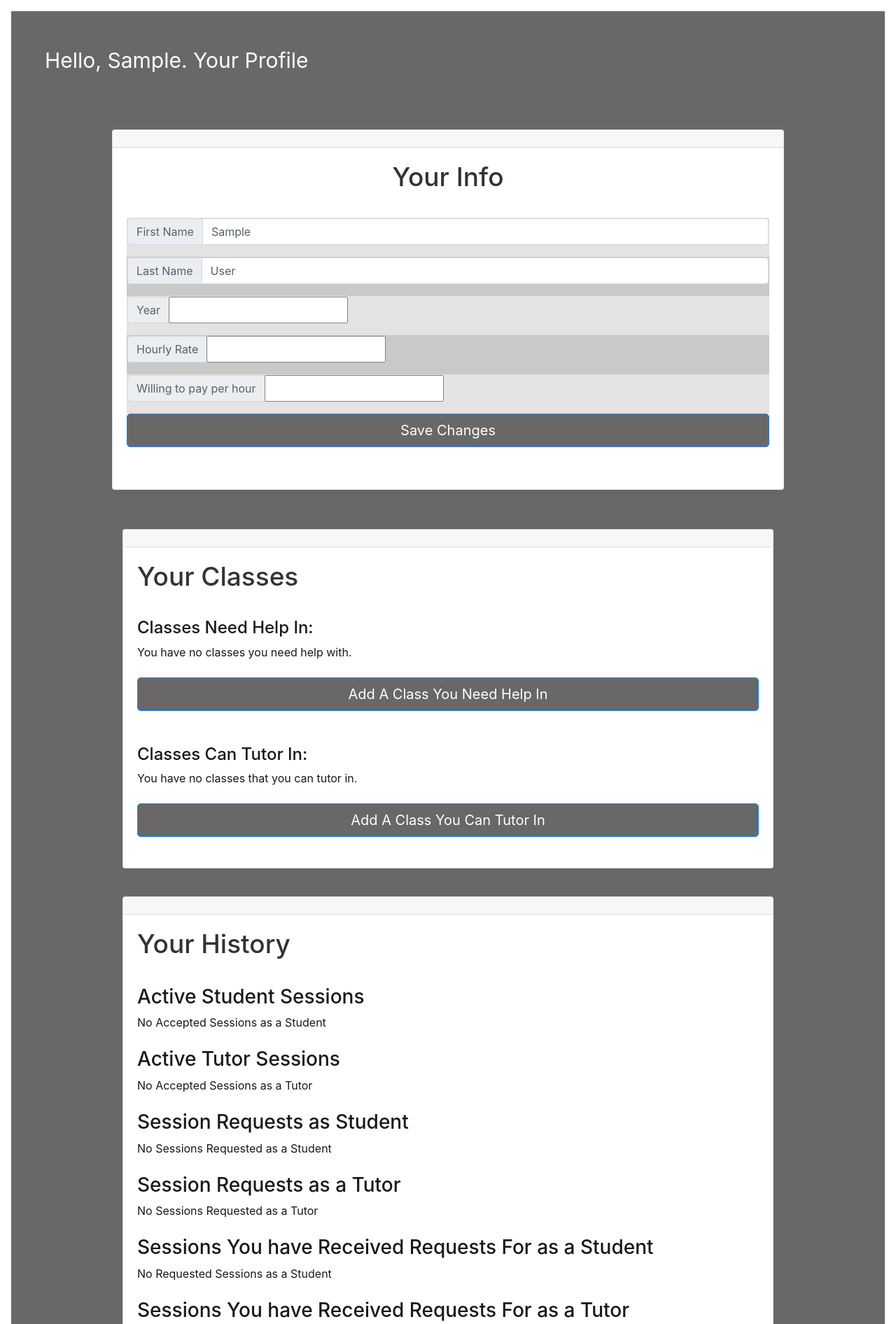
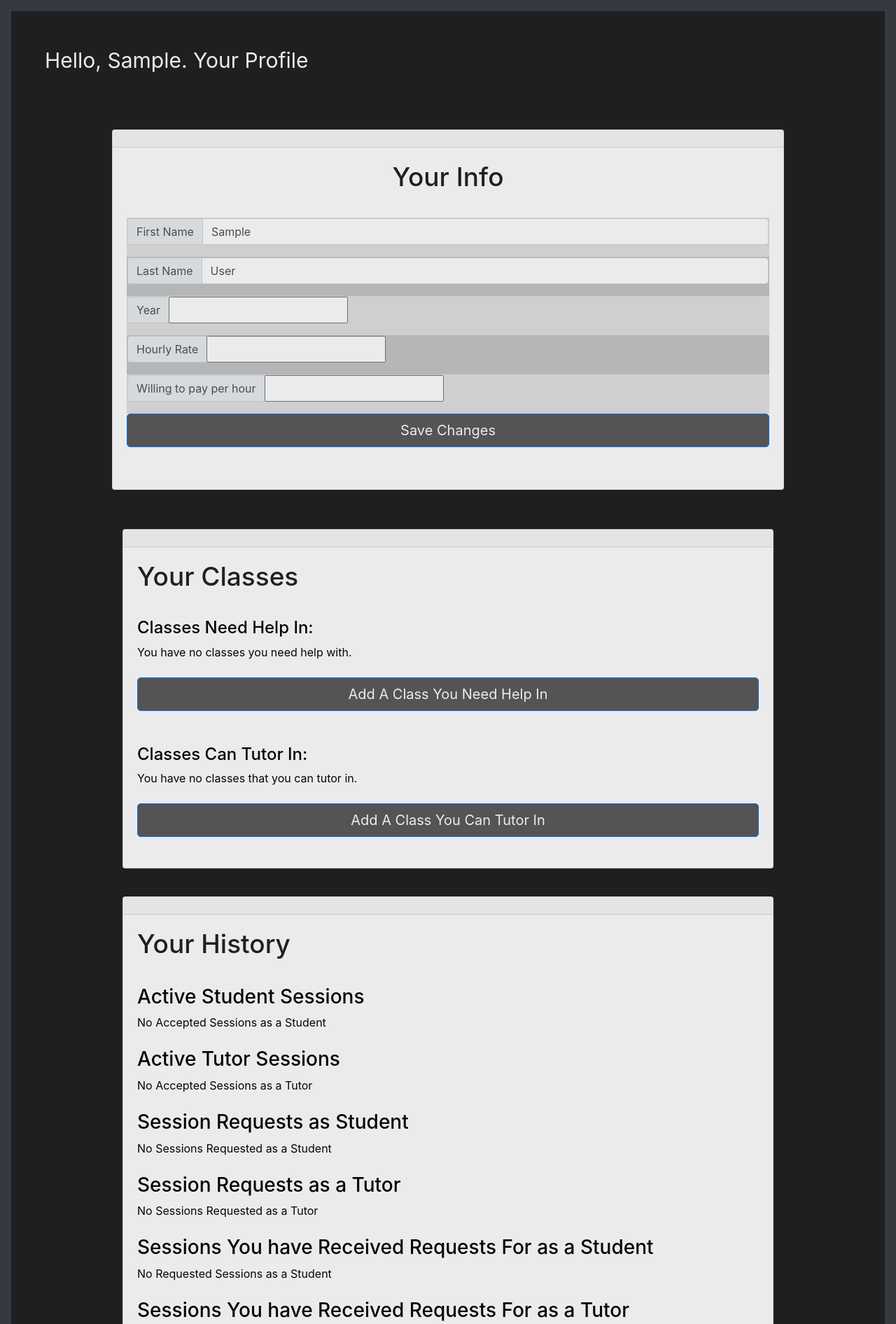
Before and after one commit to jam3gw/QuickTutorApp, a Django app: page /profile/ in a window 1280 px wide. Shown: the part 56-1948 px from the top of the page at 70% size. Run offline with Django 3.2, Linux system fonts and the light colour scheme; the visitor is signed in with stand-in values (Sample User, id 1); data that the repository does not hold is empty; some libraries are stand-ins or nearby versions.

Commit message:
fixed conflicting changes

```diff
--- a/QuickTutor/static/styling/profile.css
+++ b/QuickTutor/static/styling/profile.css
@@ -1,10 +1,6 @@
 body {
     background-size: cover;
-<<<<<<< HEAD
     background: #343a40;
-=======
-    background: rgb(255, 187, 61);
->>>>>>> origin
 }
 
 /* stylelint-disable selector-list-comma-newline-after */
--- a/QuickTutor/templates/QuickTutor/create_session.html
+++ b/QuickTutor/templates/QuickTutor/create_session.html
@@ -4,11 +4,8 @@
 <head>
          <title>Sessions</title>
          <link rel="stylesheet" href="https://stackpath.bootstrapcdn.com/bootstrap/4.4.1/css/bootstrap.min.css" integrity="sha384-Vkoo8x4CGsO3+Hhxv8T/Q5PaXtkKtu6ug5TOeNV6gBiFeWPGFN9MuhOf23Q9Ifjh" crossorigin="anonymous">
-<<<<<<< HEAD
          <link rel="stylesheet" href="{% static 'styling/formStyling.css' %}">
-=======
          <link rel='icon' href="../../static/styling/images/QTie5_Logo.png">
->>>>>>> origin
 </head>
 
 <div>
```
